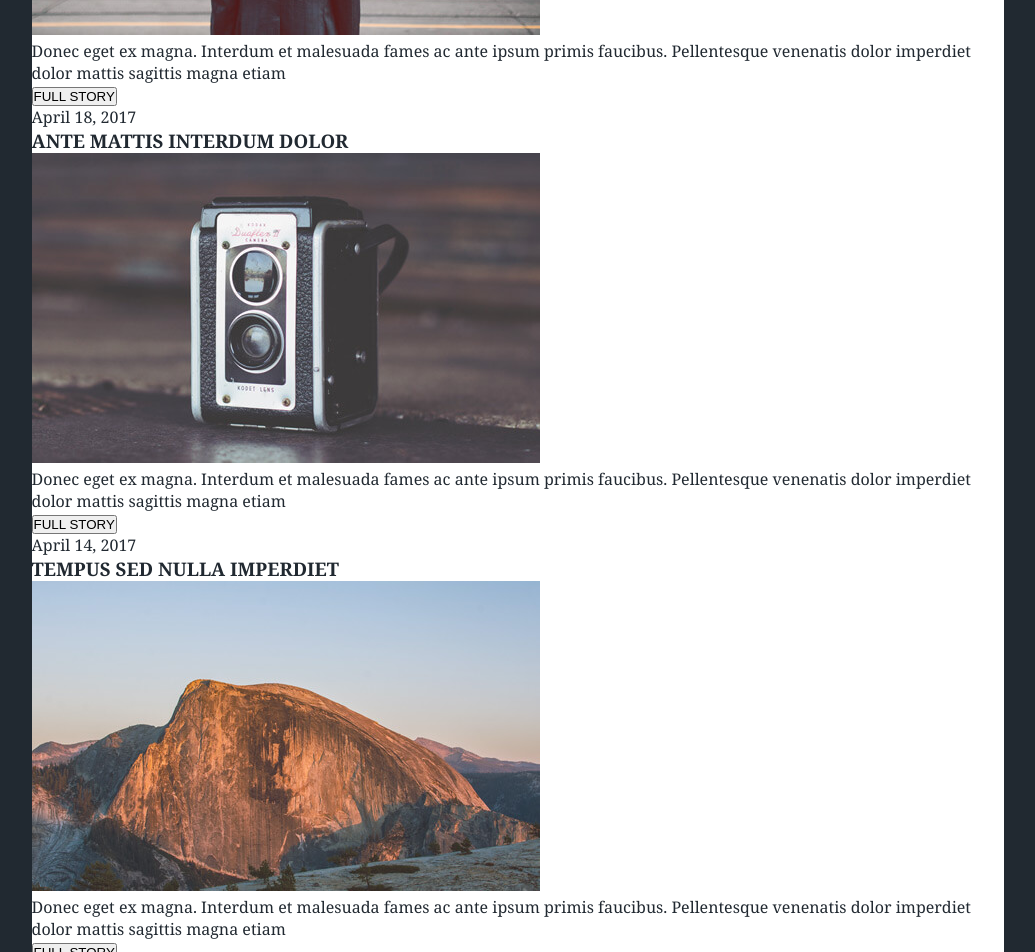
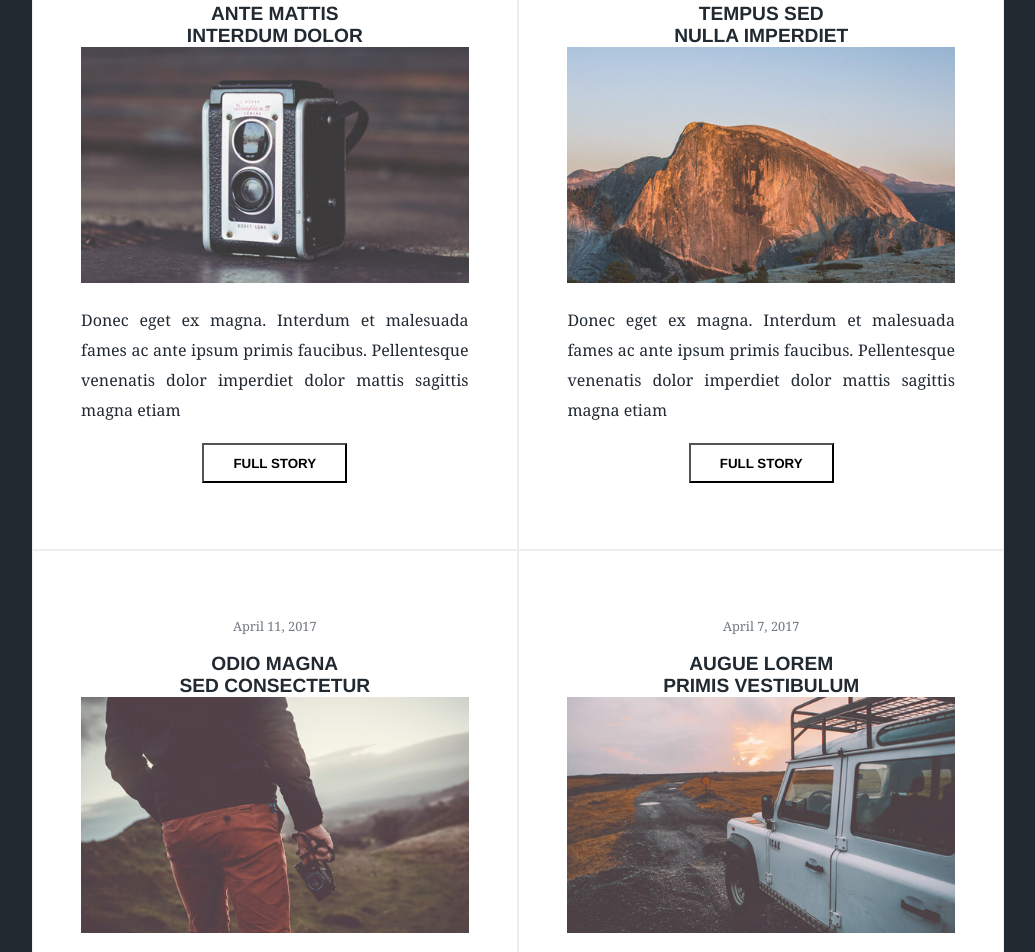
Before and after one commit to EuniceSp/-Massively-Landing-Page--Practice-CodeDamn, a plain HTML site: page index.html in a window 1280 px wide. Shown: the part 2787-3739 px from the top of the page, without its empty margins (122-1157 px from the left). Drawn offline with Linux system fonts and the light colour scheme.

Commit message:
Cards grid terminado

```diff
--- a/index.html
+++ b/index.html
@@ -68,12 +68,12 @@
 
       <section class="cards-grid">
 
-        <div class="card">
+        <div id="card" class="card1">
           <p class="card-date">
             April 24, 2017
           </p>
           <h1 class="card-title">
-            SED MAGNA IPSUM FAUCIBUS
+            SED MAGNA <br> IPSUM FAUCIBUS
           </h1>
           <img src="assets/images/1.jpg" alt="1">
           <p class="card-description">
@@ -85,12 +85,12 @@
           <button class="card-btn">FULL STORY</button>
         </div>
 
-        <div class="card">
+        <div id="card" class="card2">
           <p class="card-date">
             April 22, 2017
           </p>
           <h1 class="card-title">
-            PRIMIS EGET IMPERDIET LOREM
+            PRIMIS EGET <br> IMPERDIET LOREM
           </h1>
           <img src="assets/images/2.jpg" alt="2">
           <p class="card-description">
@@ -102,12 +102,12 @@
           <button class="card-btn">FULL STORY</button>
         </div>
 
-        <div class="card">
+        <div id="card" class="card3">
           <p class="card-date">
             April 18, 2017
           </p>
           <h1 class="card-title">
-            ANTE MATTIS INTERDUM DOLOR
+            ANTE MATTIS <br> INTERDUM DOLOR
           </h1>
           <img src="assets/images/3.jpg" alt="3">
           <p class="card-description">
@@ -119,12 +119,12 @@
           <button class="card-btn">FULL STORY</button>
         </div>
 
-        <div class="card">
+        <div id="card" class="card4">
           <p class="card-date">
             April 14, 2017
           </p>
           <h1 class="card-title">
-            TEMPUS SED NULLA IMPERDIET
+            TEMPUS SED <br> NULLA IMPERDIET
           </h1>
           <img src="assets/images/4.jpg" alt="4">
           <p class="card-description">
@@ -136,12 +136,12 @@
           <button class="card-btn">FULL STORY</button>
         </div>
 
-        <div class="card">
+        <div id="card" class="card5">
           <p class="card-date">
             April 11, 2017
           </p>
           <h1 class="card-title">
-            ODIO MAGNA SED CONSECTETUR
+            ODIO MAGNA <br> SED CONSECTETUR
           </h1>
           <img src="assets/images/5.jpg" alt="5">
           <p class="card-description">
@@ -153,12 +153,12 @@
           <button class="card-btn">FULL STORY</button>
         </div>
 
-        <div class="card">
+        <div id="card" class="card6">
           <p class="card-date">
             April 7, 2017
           </p>
           <h1 class="card-title">
-            AUGUE LOREM PRIMIS VESTIBULUM
+            AUGUE LOREM <br> PRIMIS VESTIBULUM
           </h1>
           <img src="assets/images/6.jpg" alt="6">
           <p class="card-description">
--- a/style.css
+++ b/style.css
@@ -204,3 +204,79 @@ main{
     font-weight: 900;
     background-color: #ffffff;
 }
+
+.cards-grid{
+    display: grid;
+    grid-template-columns: 50% 50%;
+    grid-template-rows: 650px 650px 650px;
+    grid-template-areas:
+    "card1 card2"
+    "card3 card4"
+    "card5 card6";
+}
+
+.card1{
+    grid-area: card1;
+}
+
+.card2{
+    grid-area: card2;
+}
+
+.card3{
+    grid-area: card3;
+}
+
+.card4{
+    grid-area: card4;
+}
+
+.card5{
+    grid-area: card5;
+}
+
+.card6{
+    grid-area: card6;
+}
+
+#card{
+    display: flex;
+    flex-direction: column;
+    justify-content: center;
+    align-items: center;
+    text-align: center;
+    border:1px solid var(--bggrey);
+}
+
+.card-date{
+    font-size: var(--hed3-size);
+    color: var(--tx4);
+    margin-bottom: 18px;
+}
+
+.card-title{
+    font-family:"Source Sans Pro", Helvetica, sans-serif ;
+    font-size: var(--hed3-height);
+    font-weight: 900;
+}
+
+#card img{
+    width: 80%;
+    margin-bottom: 22px;
+}
+
+.card-description{
+    width: 80%;
+    font-size: 16px;
+    text-align: justify;
+    line-height: 30px;
+    margin-bottom: 18px;
+}
+
+.card-btn{
+    width: 30%;
+    height: 40px;
+    font-family: "Source Sans Pro", Helvetica, sans-serif;
+    font-weight: 900;
+    background-color: #ffffff;
+}
```
